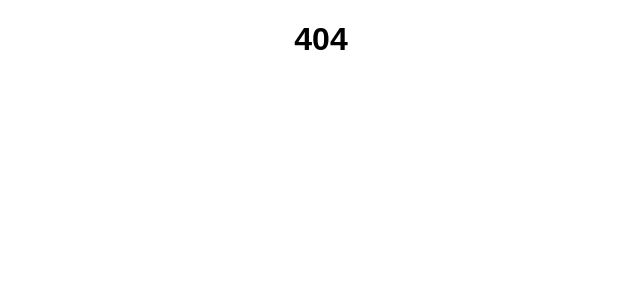
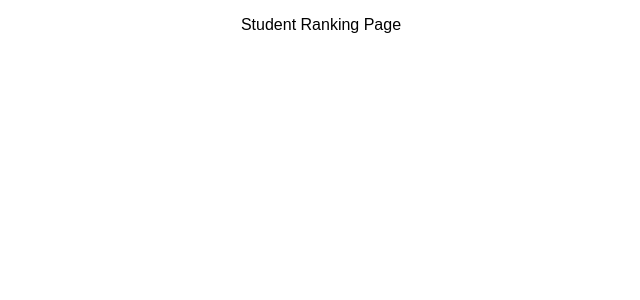
Before and after one commit to Roboronnie/christys-listy, a React (Create React App) app: page /#/student-ranking in a window 1280 px wide. Shown: the top 300 px of the page, without its empty margins (319-959 px from the left). Built offline with nearby package versions, Linux system fonts and the light colour scheme.

Commit message:
add company and student ranking components

```diff
--- a/src/App.js
+++ b/src/App.js
@@ -7,6 +7,8 @@ import Company from './Components/Company/Company';
 import Student from './Components/Student/Student';
 import Schedule from './Components/Schedule/Schedule';
 import Home from './Components/Home/Home';
+import CompanyRanking from './Components/CompanyRanking/CompanyRanking';
+import StudentRanking from './Components/StudentRanking/StudentRanking';
 
 class App extends Component {
 
@@ -20,6 +22,8 @@ class App extends Component {
             <Route path="/student" component={Student} />
             <Route path="/schedule" component={Schedule} />
             <Route path="/home" component={Home} />
+            <Route path="/company-ranking" component={CompanyRanking} />
+            <Route path="/student-ranking" component={StudentRanking} />
             <Route render={() => <h1>404</h1>} />
           </Switch>
         </Router>
@@ -28,4 +32,5 @@ class App extends Component {
   }
 }
 
+
 export default App;
--- /dev/null
+++ b/src/Components/CompanyRanking/CompanyRanking.js
@@ -0,0 +1,14 @@
+import React, { Component } from 'react';
+
+class CompanyRanking extends Component {
+
+    render() {
+        return (
+            <div>
+                <p>Company Ranking Page</p>
+            </div>
+        )
+    }
+}
+
+export default CompanyRanking;
--- a/src/Components/Home/Home.js
+++ b/src/Components/Home/Home.js
@@ -8,11 +8,14 @@ class Home extends Component {
 
     activateEmployerLogin = () => {
         console.log('employer clicked');
+        this.props.history.push('company-ranking');
     }
 
     activateStudentLogin = () => {
         console.log('student clicked');
+        this.props.history.push('student-ranking');
     }
+
     render() {
         return (
             <div>
--- /dev/null
+++ b/src/Components/StudentRanking/StudentRanking.js
@@ -0,0 +1,14 @@
+import React, { Component } from 'react';
+
+class StudentRanking extends Component {
+
+    render() {
+        return (
+            <div>
+                <p>Student Ranking Page</p>
+            </div>
+        )
+    }
+}
+
+export default StudentRanking;
```
